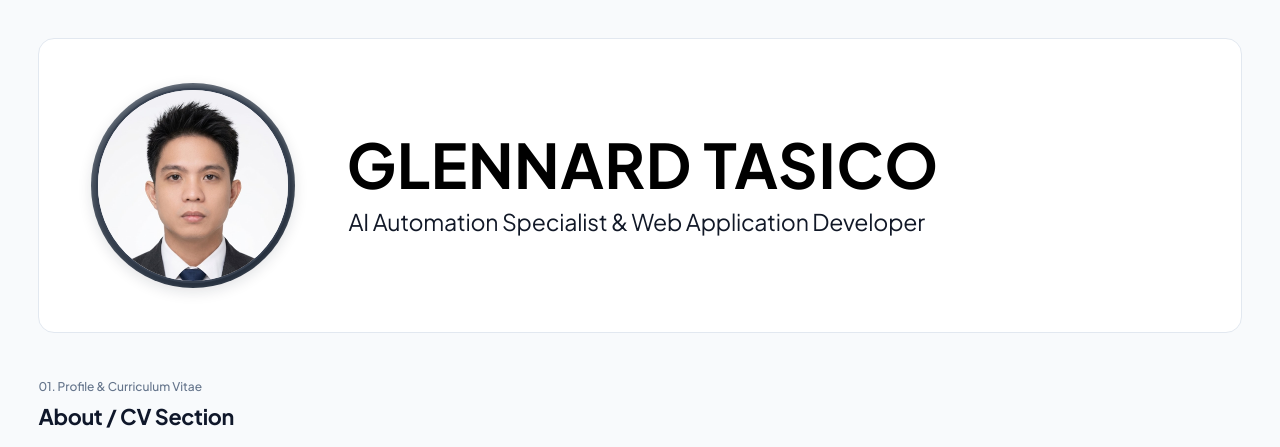
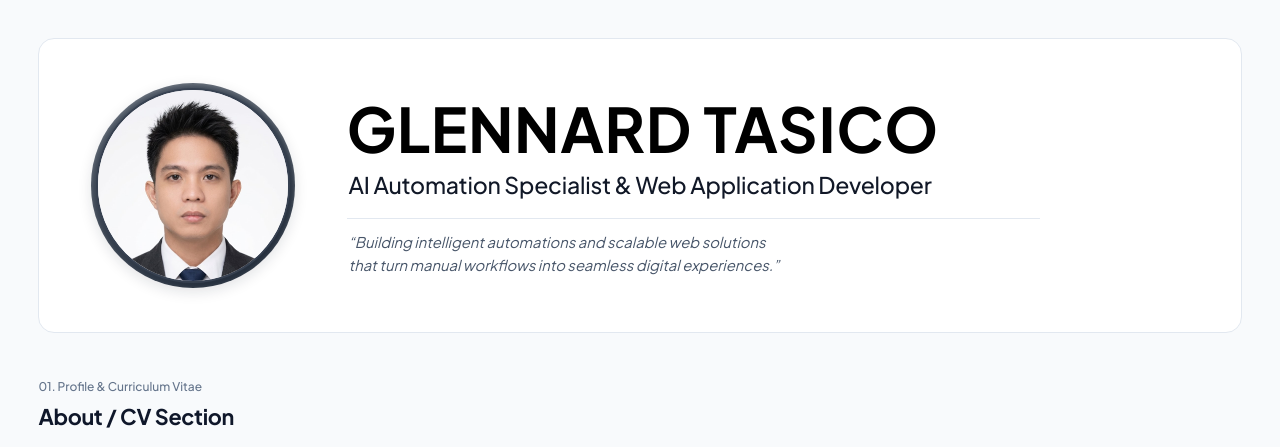
Before and after one commit to glennardtasicova-byte/Glennard-Tasico, a FastAPI app: page / in a window 1280 px wide. Shown: the part 69-516 px from the top of the page. Run offline with FastAPI, Linux system fonts and the light colour scheme.

Commit message:
feat: add personal quote to hero section
Enhance the resume header by adding an inspirational quote and refining typography for better visual hierarchy and emphasis.

```diff
--- a/static/css/style.css
+++ b/static/css/style.css
@@ -171,11 +171,25 @@ body {
 }
 
 .resume-role {
-  font-size: clamp(1rem, 1.8vw, 1.55rem);
-  font-weight: 400;
+  font-size: clamp(1.05rem, 1.8vw, 1.55rem);
+  font-weight: 500;
   color: #111827;
   letter-spacing: -0.01em;
   padding-left: 2px;
+}
+
+.resume-quote {
+  margin-top: 8px;
+  padding-top: 12px;
+  padding-left: 2px;
+  border-top: 1px solid var(--border-subtle);
+  font-size: clamp(0.925rem, 1.15vw, 1.075rem);
+  font-weight: 400;
+  font-style: italic;
+  line-height: 1.55;
+  color: var(--text-secondary);
+  max-width: 64ch;
+  text-wrap: balance;
 }
 
 /* Canvas Sections */
--- a/templates/index.html
+++ b/templates/index.html
@@ -48,6 +48,9 @@
         <div class="resume-title-block">
           <h1 id="portfolio-heading" class="resume-name">GLENNARD TASICO</h1>
           <p class="resume-role">AI Automation Specialist &amp; Web Application Developer</p>
+          <p class="resume-quote">
+            &ldquo;Building intelligent automations and scalable web solutions that turn manual workflows into seamless digital experiences.&rdquo;
+          </p>
         </div>
       </div>
     </section>
```
Also changed, not shown: .aistudio/artifacts/brain/ba184459-2353-4dbc-b69b-21cbf7059bb0/.tempmediaStorage/r3-desktop.png (added).
